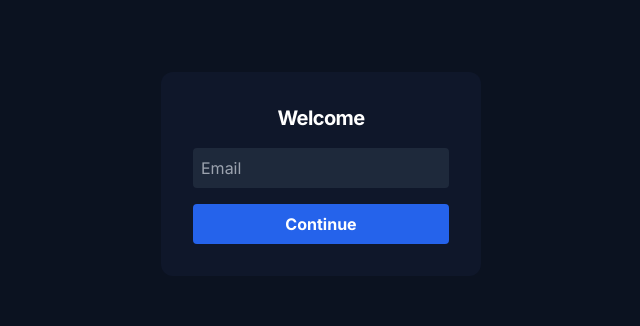
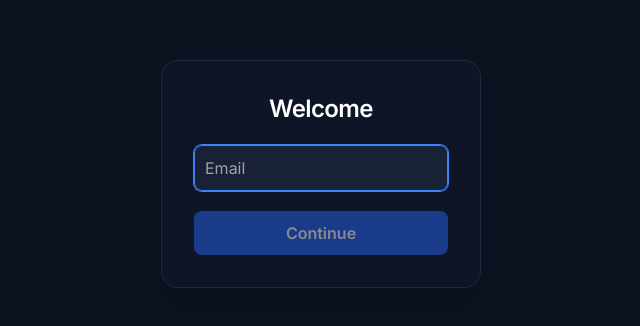
Before and after one commit to RavienLab/typingon, a Next.js app: page /signin in a window 1280 px wide. Shown: the part 226-552 px from the top of the page, without its empty margins (319-959 px from the left). Built offline with nearby package versions, Linux system fonts and the light colour scheme.

Commit message:
auth reset clean baseline

```diff
--- a/src/app/forgot-password/page.tsx
+++ b/src/app/forgot-password/page.tsx
@@ -1,15 +1,17 @@
 "use client";
 
 import { useState, useEffect } from "react";
+import { useSearchParams } from "next/navigation";
 
 export default function ForgotPassword() {
   const [email, setEmail] = useState("");
   const [done, setDone] = useState(false);
+  const params = useSearchParams();
 
   useEffect(() => {
-    const saved = localStorage.getItem("reset_email");
-    if (saved) setEmail(saved);
-  }, []);
+    const emailParam = params.get("email");
+    if (emailParam) setEmail(emailParam);
+  }, [params]);
 
   // ✅ Email validation (used for button + logic)
   const isValidEmail = /^[^\s@]+@[^\s@]+\.[^\s@]+$/.test(email.trim());
--- a/src/app/signin/page.tsx
+++ b/src/app/signin/page.tsx
@@ -1,24 +1,58 @@
 "use client";
 
-import { useState, useEffect } from "react";
-import { useRouter } from "next/navigation";
+import { useState, useEffect, useRef } from "react";
+import { useRouter, useSearchParams } from "next/navigation";
+import { motion } from "framer-motion";
+
+type Step = "email" | "login" | "signup";
 
 export default function AuthPage() {
   const router = useRouter();
+  const searchParams = useSearchParams();
+  const inputRef = useRef<HTMLInputElement>(null);
 
-  const [step, setStep] = useState<"email" | "login" | "signup">("email");
+  const [step, setStep] = useState<Step>("email");
   const [email, setEmail] = useState("");
   const [name, setName] = useState("");
   const [password, setPassword] = useState("");
+  const [loading, setLoading] = useState(false);
+
+  // ✅ NEW: password toggle
+  const [showPassword, setShowPassword] = useState(false);
 
   useEffect(() => {
-    const intent = localStorage.getItem("auth_intent");
+    const mode = searchParams.get("mode");
 
-    if (intent === "existing") setStep("login");
-    if (intent === "new") setStep("signup");
+    if (mode === "signup") {
+      setStep("signup");
+    } else {
+      setStep("email");
+    }
+  }, [searchParams]);
+
+  useEffect(() => {
+    inputRef.current?.focus();
+  }, [step]);
+
+  useEffect(() => {
+    return () => {
+      setPassword("");
+      setName("");
+    };
+  }, []);
+
+  useEffect(() => {
+    if (!searchParams.get("mode")) {
+      setStep("email");
+      setEmail("");
+    }
   }, []);
 
   async function checkEmail() {
+    if (!email.trim()) return;
+
+    setLoading(true);
+
     const res = await fetch("/api/auth/check-email", {
       method: "POST",
       body: JSON.stringify({ email: email.trim() }),
@@ -27,40 +61,78 @@ export default function AuthPage() {
 
     const data = await res.json();
 
+    setLoading(false);
+
     if (data.exists) setStep("login");
     else setStep("signup");
   }
 
   async function handleLogin() {
+    if (!password) return;
+
+    setLoading(true);
+
     const res = await fetch("/api/auth/login", {
       method: "POST",
-      body: JSON.stringify({ email, password }),
+      headers: { "Content-Type": "application/json" },
+      body: JSON.stringify({ email: email.trim(), password }),
     });
 
+    setLoading(false);
+
     if (res.ok) {
-      localStorage.removeItem("auth_intent");
       router.replace("/test");
+    } else {
+      const data = await res.json();
+      alert(data.error || "Login failed");
     }
   }
 
   async function handleSignup() {
+    if (!name || !password) return;
+
+    setLoading(true);
+
     const res = await fetch("/api/auth/register", {
       method: "POST",
-      body: JSON.stringify({ name, email, password }),
       headers: { "Content-Type": "application/json" },
+      body: JSON.stringify({
+        name,
+        email: email.trim(),
+        password,
+      }),
     });
 
+    setLoading(false);
+
     if (res.ok) {
-      localStorage.removeItem("auth_intent");
       router.replace("/test");
+    } else {
+      const data = await res.json();
+      alert(data.error || "Signup failed");
+    }
+  }
+
+  function handleKey(e: React.KeyboardEvent) {
+    if (e.key === "Enter") {
+      if (step === "email") checkEmail();
+      if (step === "login") handleLogin();
+      if (step === "signup") handleSignup();
     }
   }
 
   return (
     <div className="min-h-screen flex items-center justify-center bg-[#0b1220]">
-      <div className="bg-slate-900 p-8 rounded-xl w-80 space-y-4 text-center">
 
-        <h1 className="text-xl font-bold">
+      {/* ✅ FIXED: motion wrapper */}
+      <motion.div
+        initial={{ opacity: 0, y: 10 }}
+        animate={{ opacity: 1, y: 0 }}
+        transition={{ duration: 0.3 }}
+        className="bg-slate-900/80 backdrop-blur-xl p-8 rounded-2xl w-80 space-y-5 text-center shadow-xl border border-slate-800"
+      >
+
+        <h1 className="text-2xl font-semibold tracking-tight">
           {step === "email"
             ? "Welcome"
             : step === "login"
@@ -68,83 +140,132 @@ export default function AuthPage() {
             : "Create Account"}
         </h1>
 
+        {/* EMAIL */}
         {step === "email" && (
           <>
             <input
-              className="w-full p-2 bg-slate-800 rounded"
+              ref={inputRef}
+              className="w-full p-2.5 bg-slate-800/70 rounded-lg border border-slate-700 focus:border-blue-500 focus:ring-1 focus:ring-blue-500 outline-none transition"
               placeholder="Email"
               value={email}
               onChange={(e) => setEmail(e.target.value)}
+              onKeyDown={handleKey}
             />
 
             <button
               onClick={checkEmail}
-              className="w-full bg-blue-600 p-2 rounded font-bold"
+              disabled={!email}
+              className="w-full bg-blue-600 hover:bg-blue-500 active:scale-[0.98] transition p-2.5 rounded-lg font-semibold disabled:opacity-50"
             >
-              Continue
+              {loading ? "Checking..." : "Continue"}
             </button>
           </>
         )}
 
+        {/* LOGIN */}
         {step === "login" && (
           <>
             <input
-              className="w-full p-2 bg-slate-800 rounded"
+              className="w-full p-2.5 bg-slate-800/70 rounded-lg border border-slate-700"
+              value={email}
+              disabled
+            />
+
+            {/* ✅ PASSWORD TOGGLE */}
+            <div className="relative">
+              <input
+                ref={inputRef}
+                className="w-full p-2.5 pr-10 bg-slate-800/70 rounded-lg border border-slate-700 focus:border-blue-500 focus:ring-1 focus:ring-blue-500 outline-none transition"
                 placeholder="Password"
-              type="password"
+                type={showPassword ? "text" : "password"}
                 value={password}
                 onChange={(e) => setPassword(e.target.value)}
+                onKeyDown={handleKey}
               />
 
               <button
+                type="button"
+                onClick={() => setShowPassword(!showPassword)}
+                className="absolute right-3 top-1/2 -translate-y-1/2 text-slate-400 hover:text-white"
+              >
+                {showPassword ? "🙈" : "👁"}
+              </button>
+            </div>
+
+            <button
               onClick={handleLogin}
-              className="w-full bg-blue-600 p-2 rounded font-bold"
+              disabled={!password}
+              className="w-full bg-blue-600 hover:bg-blue-500 active:scale-[0.98] transition p-2.5 rounded-lg font-semibold disabled:opacity-50"
             >
-              Log In
+              {loading ? "Processing..." : "Log In"}
             </button>
           </>
         )}
 
+        {/* SIGNUP */}
         {step === "signup" && (
           <>
             <input
-              className="w-full p-2 bg-slate-800 rounded"
+              ref={inputRef}
+              className="w-full p-2.5 bg-slate-800/70 rounded-lg border border-slate-700 focus:border-blue-500 focus:ring-1 focus:ring-blue-500 outline-none transition"
               placeholder="Name"
               value={name}
               onChange={(e) => setName(e.target.value)}
+              onKeyDown={handleKey}
             />
 
+            {/* Locked email */}
             <input
-              className="w-full p-2 bg-slate-800 rounded"
+              className="w-full p-2.5 bg-slate-800/70 rounded-lg border border-slate-700"
+              value={email}
+              disabled
+            />
+
+            {/* ✅ PASSWORD TOGGLE */}
+            <div className="relative">
+              <input
+                className="w-full p-2.5 pr-10 bg-slate-800/70 rounded-lg border border-slate-700 focus:border-blue-500 focus:ring-1 focus:ring-blue-500 outline-none transition"
                 placeholder="Password"
-              type="password"
+                type={showPassword ? "text" : "password"}
                 value={password}
                 onChange={(e) => setPassword(e.target.value)}
+                onKeyDown={handleKey}
               />
 
               <button
+                type="button"
+                onClick={() => setShowPassword(!showPassword)}
+                className="absolute right-3 top-1/2 -translate-y-1/2 text-slate-400 hover:text-white"
+              >
+                {showPassword ? "🙈" : "👁"}
+              </button>
+            </div>
+
+            <button
               onClick={handleSignup}
-              className="w-full bg-blue-600 p-2 rounded font-bold"
+              disabled={!name || !password}
+              className="w-full bg-blue-600 hover:bg-blue-500 active:scale-[0.98] transition p-2.5 rounded-lg font-semibold disabled:opacity-50"
             >
-              Create Account
+              {loading ? "Creating..." : "Create Account"}
             </button>
           </>
         )}
 
+        {/* FORGOT PASSWORD */}
         {email && (
           <button
             onClick={() => {
-              localStorage.setItem("reset_email", email);
-              localStorage.setItem("auth_intent", "existing");
-              router.push("/forgot-password");
+              router.push(
+                `/forgot-password?email=${encodeURIComponent(email)}`
+              );
             }}
-            className="text-sm text-blue-400"
+            className="text-sm text-blue-400 hover:underline"
           >
             Forgot password?
           </button>
         )}
 
-      </div>
+      </motion.div>
     </div>
   );
 }
```
Lines whose indentation alone changed are shown as unchanged.
